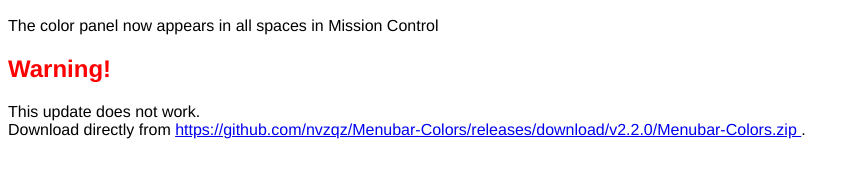
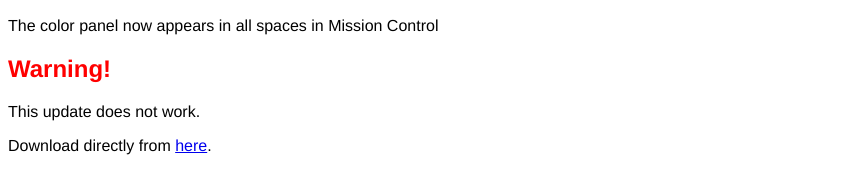
Before and after one commit to nvzqz/Menubar-Colors, a plain HTML site: page releases/notes-2.2.0.html in a window 1280 px wide. Shown: the part 97-290 px from the top of the page, without its empty margins (0-860 px from the left). Drawn offline with Linux system fonts and the light colour scheme.

Commit message:
Improve warning message formatting.

```diff
--- a/releases/notes-2.2.0.html
+++ b/releases/notes-2.2.0.html
@@ -10,12 +10,11 @@
         The color panel now appears in all spaces in Mission Control
     </p>
     <h2 style="color:red">Warning!</h2>
+    <p>This update does not work.</p>
     <p>
-        This update does not work.</br>
         Download directly from
         <a href="https://github.com/nvzqz/Menubar-Colors/releases/download/v2.2.0/Menubar-Colors.zip">
-          https://github.com/nvzqz/Menubar-Colors/releases/download/v2.2.0/Menubar-Colors.zip
-        </a>.
+          here</a>.
     </p>
 </body>
 </html>
```
